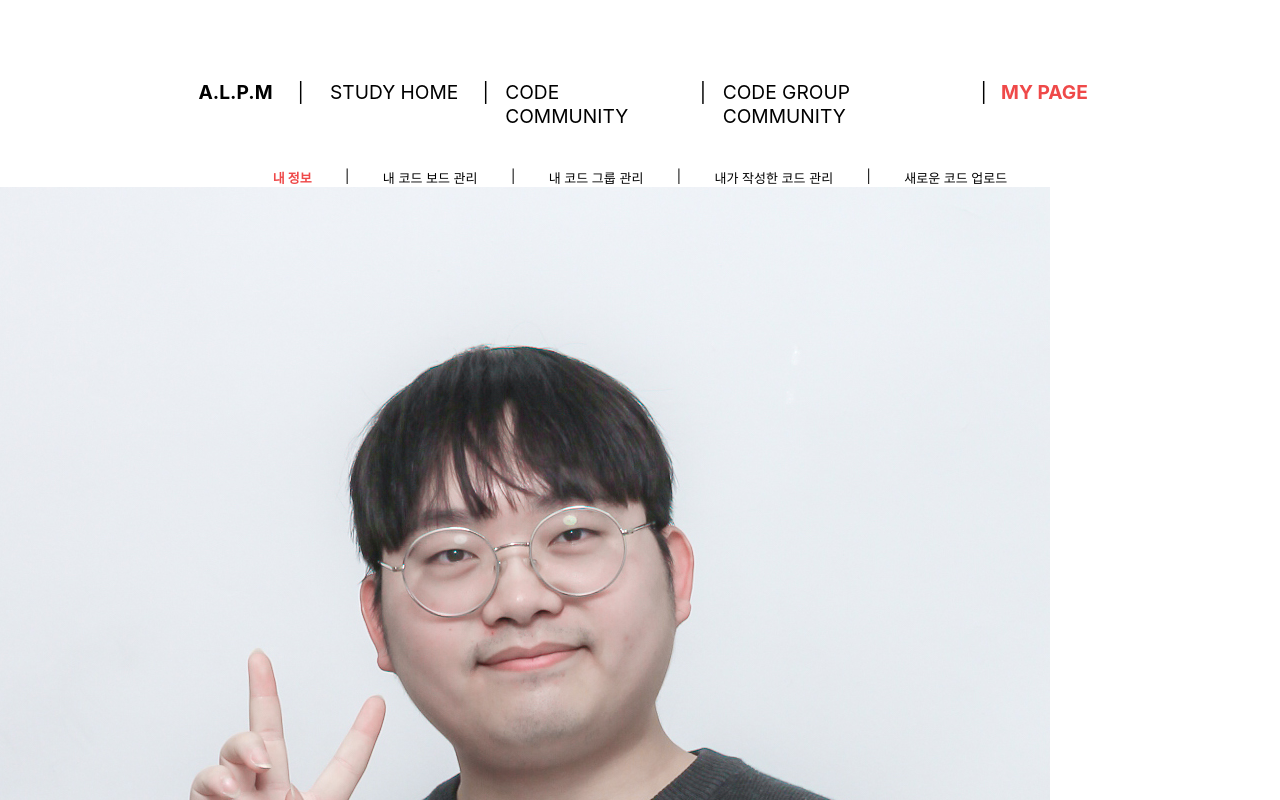
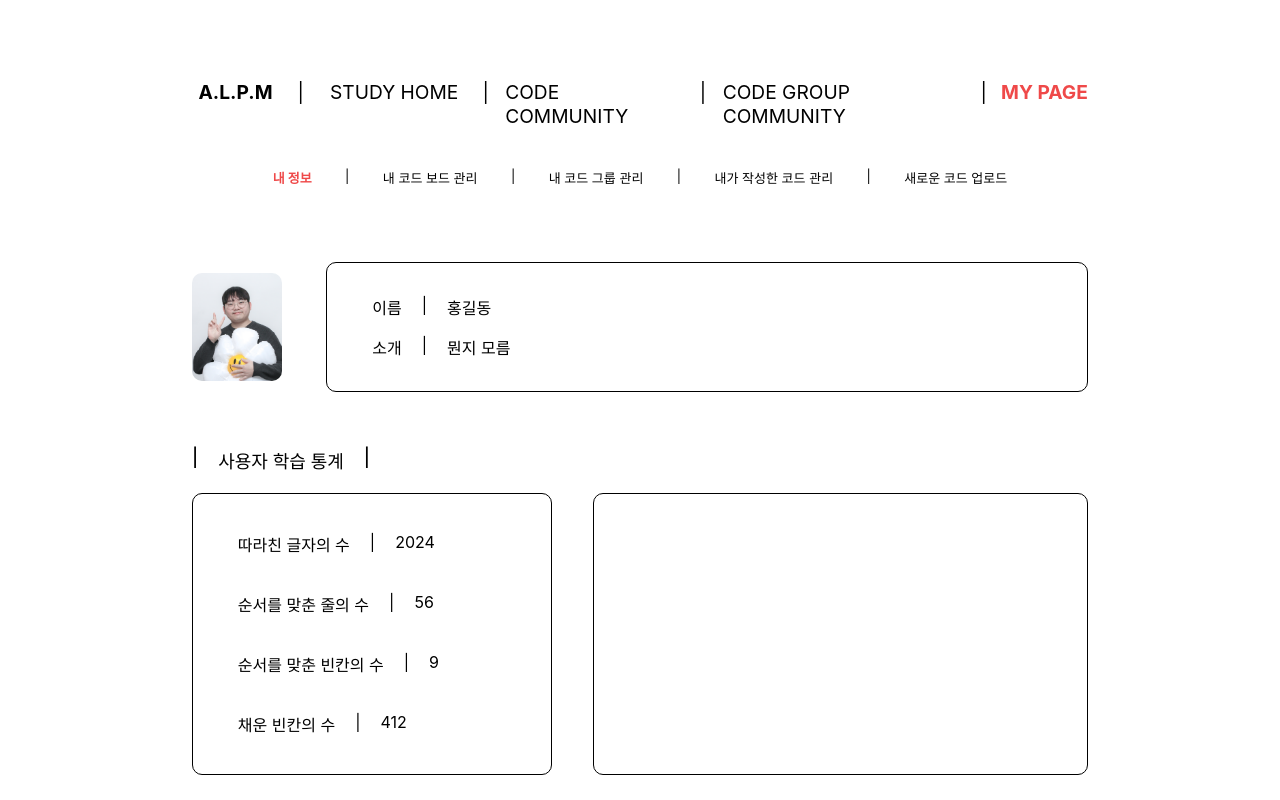
Before and after one commit to AL-PM/ALPM-web, a React (Create React App) app: page /mypage in a window 1280 px wide. Shown: the top 800 px of the page. Built offline with nearby package versions, Linux system fonts and the light colour scheme.

Commit message:
[MOD] MY_PAGE 사용자 정보 및 학습 데이터 자동 출력문 수정

```diff
--- /dev/null
+++ b/src/MyPage/MyProfile/MyProfile.css
@@ -0,0 +1,81 @@
+#MyProfileUserInfo{
+    width: 70vw;
+    height: 20vh;
+    margin-top : 7.5vh;
+    margin-bottom: 5vh;
+    margin-left : 15vw;
+    margin-right: 15vw;
+    display: flex;
+    align-items: center;
+}
+
+#MyProfileUserImage{
+    width : 10%;
+    border-radius: 10px;
+    margin-right: 5%;
+}
+
+#MyProfildUserInfoContainer{
+    width: 80%;
+    height: 10vh;
+    border: 1px solid;
+    border-radius: 10px;
+    display: grid;
+    grid-template-rows: 1fr 1fr;
+    align-items: center;
+    justify-items: start;
+    padding-left:5%;
+    padding-top:3vh;
+    padding-bottom: 3vh;
+    font-size: medium;
+}
+
+#TextContainer{
+    display: flex;
+    gap: 20px;
+}
+
+#MyProfileStudyHistory{
+    width: 70vw;
+    height: 35vh;
+    margin-left : 15vw;
+    margin-right: 15vw;
+    border-radius: 10px;
+    display: flex;
+    flex-direction: column;
+    align-items: flex-start;
+}
+
+#MyProfileStudyHistoryLogo{
+    font-size: large;
+    font-weight: 500;
+    margin-bottom: 2.5vh;
+}
+
+#MyProfileStudyHistoryBody{
+    width : 100%;
+    height: 35vh;
+    display: flex;
+    justify-content: space-between;
+}
+
+#MyProfileStudyHistoryNumeric{
+    height : 30vh;
+    width : 35%;
+    border: 1px solid;
+    border-radius: 10px;
+    display: grid;
+    grid-template-rows: 1fr 1fr 1fr 1fr;
+    align-items: center;
+    justify-items: start;
+    padding-left:5%;
+    padding-top: 2.5vh;
+    padding-bottom: 2.5vh;
+}
+
+#MyProfileStudyHistoryGrass{
+    height : 100%;
+    width : 55%;
+    border: 1px solid;
+    border-radius: 10px;
+}
--- a/src/MyPage/MyProfile/MyProfile.jsx
+++ b/src/MyPage/MyProfile/MyProfile.jsx
@@ -1,51 +1,54 @@
 import React from "react";
 import UserEx from "./img/UserEx.png";
+import './MyProfile.css';
+
+function TextContainer({keyword, content}){
+    function TextContainerVer1({ keyword, content}){
+        return(
+            <div id="TextContainer">
+                <span>{keyword}</span>
+                <span>|</span>
+                <span>{content}</span>
+            </div>
+        )
+    }
+
+    function TextContainerVer2({keyword}){
+        return(
+            <div id="TextContainer">
+                <span>|</span>
+                <span>{keyword}</span>
+                <span>|</span>
+            </div>
+        )
+    }
+    return content ? <TextContainerVer1 keyword={keyword} content={content} /> : <TextContainerVer2 keyword={keyword} />;
+}
 
 function MyProfileUserInfo({name, comment}){
     return(
-        <div id="MyProfileUserBody">
+        <div id="MyProfileUserInfo">
             <img id="MyProfileUserImage" src={UserEx} alt="UserEx" />
-            <div id="MyProfildUserInformationContainer">
-                <div id="MyProfileUserUpdown">
-                    <span id = "MyProfileUserLeftright" >이름</span>
-                    <span id = "MyProfileUserLeftright" >|</span>
-                    <span id = "MyProfileUserLeftright">{name}</span>
-                </div>
-                <div>
-                    <span id = "MyProfileUserLeftright" >사용자 소개</span>
-                    <span id = "MyProfileUserLeftright">|</span>
-                    <span id = "MyProfileUserLeftright" >{comment}</span>
-                </div>
+            <div id="MyProfildUserInfoContainer">
+                <TextContainer keyword={"이름"} content={name} />
+                <TextContainer keyword={"소개"} content={comment} />
             </div>
         </div>
     )
 }
 
-function MyProfileStudyHistory(){
+function MyProfileStudyHistory({tracePoint, fillPoint, blockPoint, sequencePoint}){
     return(
         <div id="MyProfileStudyHistory">
             <div id="MyProfileStudyHistoryLogo">
-                    <span id = "MyProfileUserLeftright" >|</span>
-                    <span id = "MyProfileUserLeftright">사용자 학습 통계</span>
-                    <span id = "MyProfileUserLeftright" >|</span>
+                <TextContainer keyword={"사용자 학습 통계"} />
             </div>
             <div id="MyProfileStudyHistoryBody">
                 <div id="MyProfileStudyHistoryNumeric">
-                    <div id="MyProfileHistoryUpdown">
-                        <span id="MyProfileHistoryLeftright">총 학습한 타자의 수</span>
-                        <span id="MyProfileHistoryLeftright">|</span>
-                        <span id="MyProfileHistoryLeftright">20192830</span>
-                    </div>
-                    <div id="MyProfileHistoryUpdown">
-                        <span id="MyProfileHistoryLeftright">총 학습한 단어의 수</span>
-                        <span id="MyProfileHistoryLeftright">|</span>
-                        <span id="MyProfileHistoryLeftright">20192830</span>
-                    </div>
-                    <div >
-                        <span id="MyProfileHistoryLeftright">총 학습한 빈칸의 수</span>
-                        <span id="MyProfileHistoryLeftright">|</span>
-                        <span id="MyProfileHistoryLeftright">20192830</span>
-                    </div>
+                    <TextContainer keyword={"따라친 글자의 수"} content={tracePoint} />
+                    <TextContainer keyword={"순서를 맞춘 줄의 수"} content={sequencePoint} />
+                    <TextContainer keyword={"순서를 맞춘 빈칸의 수"} content={blockPoint} />
+                    <TextContainer keyword={"채운 빈칸의 수"} content={fillPoint} />
                 </div>
                 <div id="MyProfileStudyHistoryGrass"></div>
             </div>
@@ -280,7 +283,7 @@ function MyProfile(){
     return(
         <div>
             <MyProfileUserInfo name={UserData.name} comment={UserData.provider}/>
-            <MyProfileStudyHistory />
+            <MyProfileStudyHistory tracePoint={UserData.tracePoint} fillPoint={UserData.fillPoint} sequencePoint={UserData.sequencePoint} blockPoint={UserData.blockPoint}/>
         </div>
     )
 }
```
